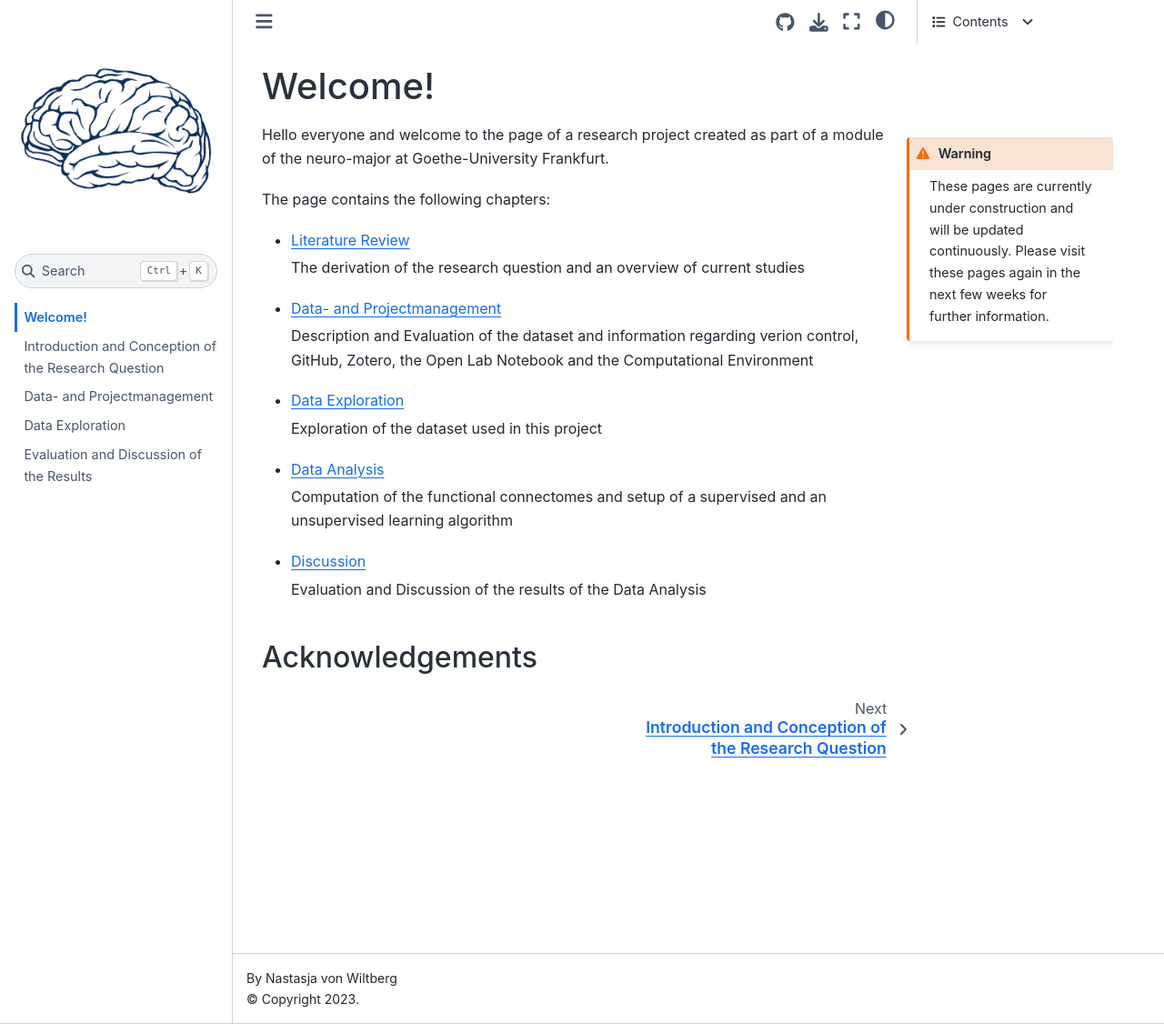
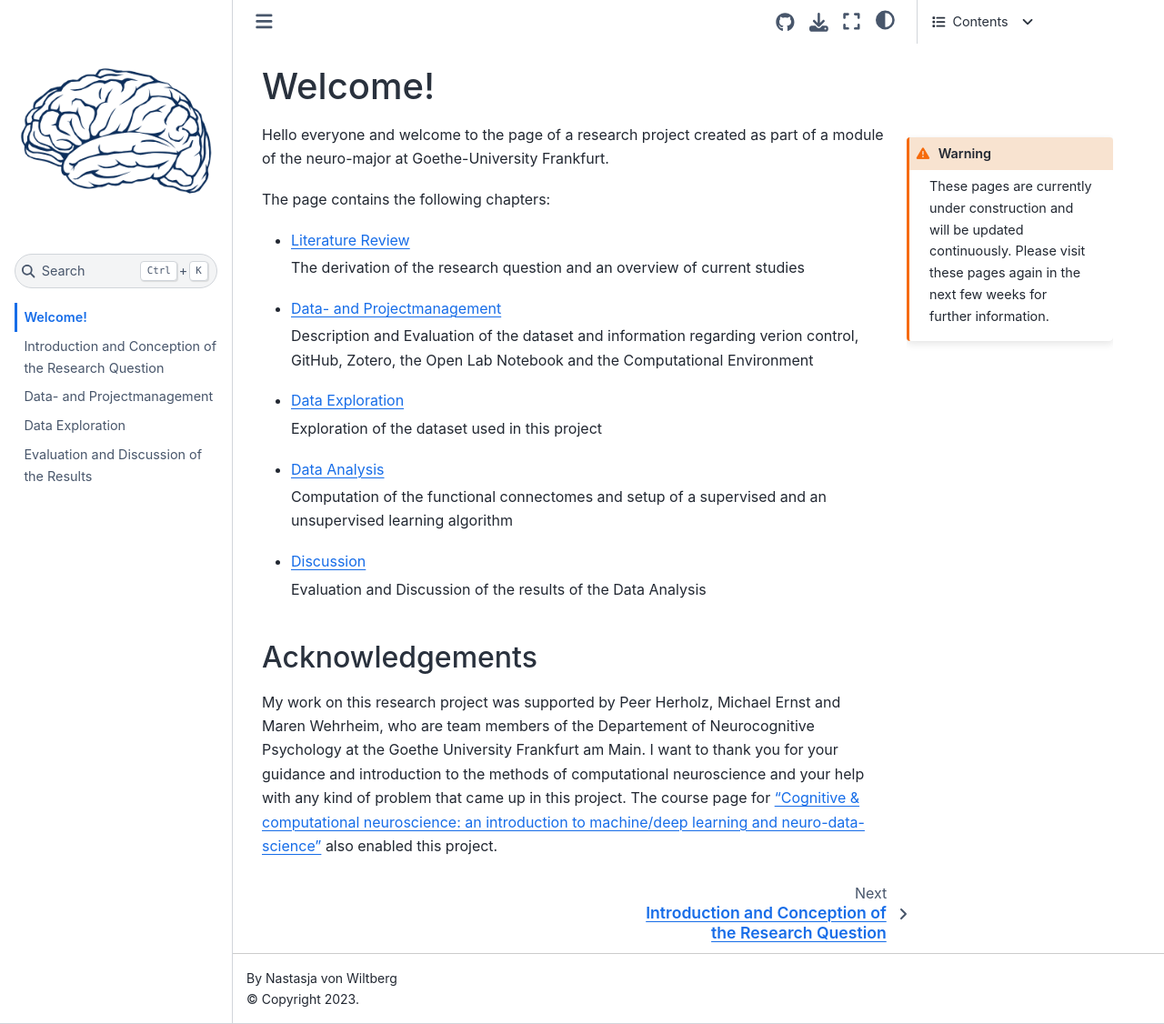
Before and after one commit to nwiltberg/project_msc05, a Jupyter Book: the page built from content/general_information/index.md, in a window 1280 px wide and 1126 px high. Shown: the whole window at 91% size. Built offline with Jupyter Book 1.0.4 settings and Sphinx 7.4.7 and the Sphinx Book theme 1.1.4, drawn with Linux system fonts in a browser that asks for light colours; pages that are not in the unit, such as notebooks, are missing from menus.

Commit message:
wrote acknowledgements

```diff
--- a/content/general_information/index.md
+++ b/content/general_information/index.md
@@ -43,3 +43,5 @@ The page contains the following chapters:
 
 
 ## Acknowledgements
+
+My work on this research project was supported by Peer Herholz, Michael Ernst and Maren Wehrheim, who are team members of the Departement of Neurocognitive Psychology at the Goethe University Frankfurt am Main. I want to thank you for your guidance and introduction to the methods of computational neuroscience and your help with any kind of problem that came up in this project. The course page for ["Cognitive & computational neuroscience: an introduction to machine/deep learning and neuro-data-science”](https://peerherholz.github.io/Cog_Com_Neuro_ML_DL/index.html) also enabled this project.
```
